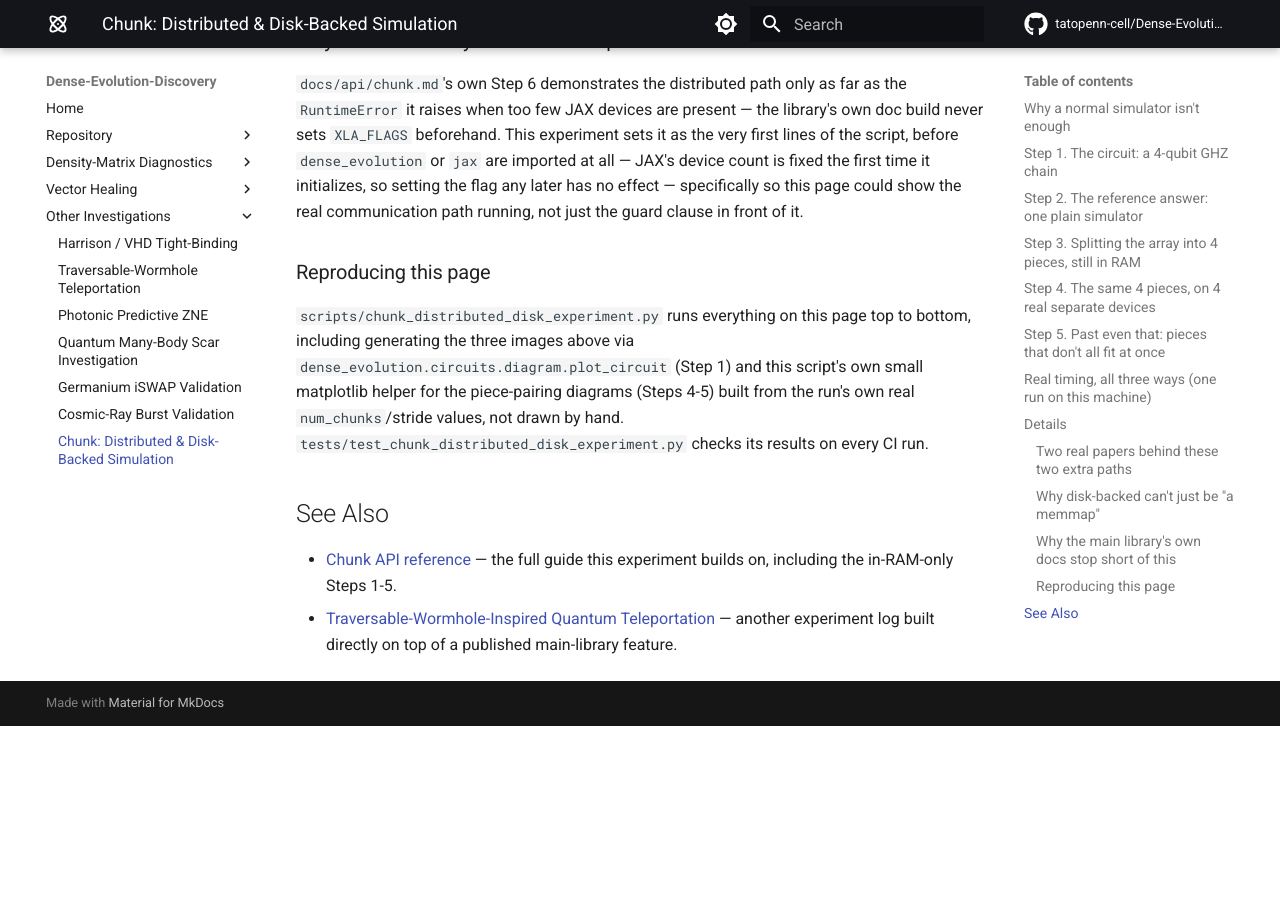
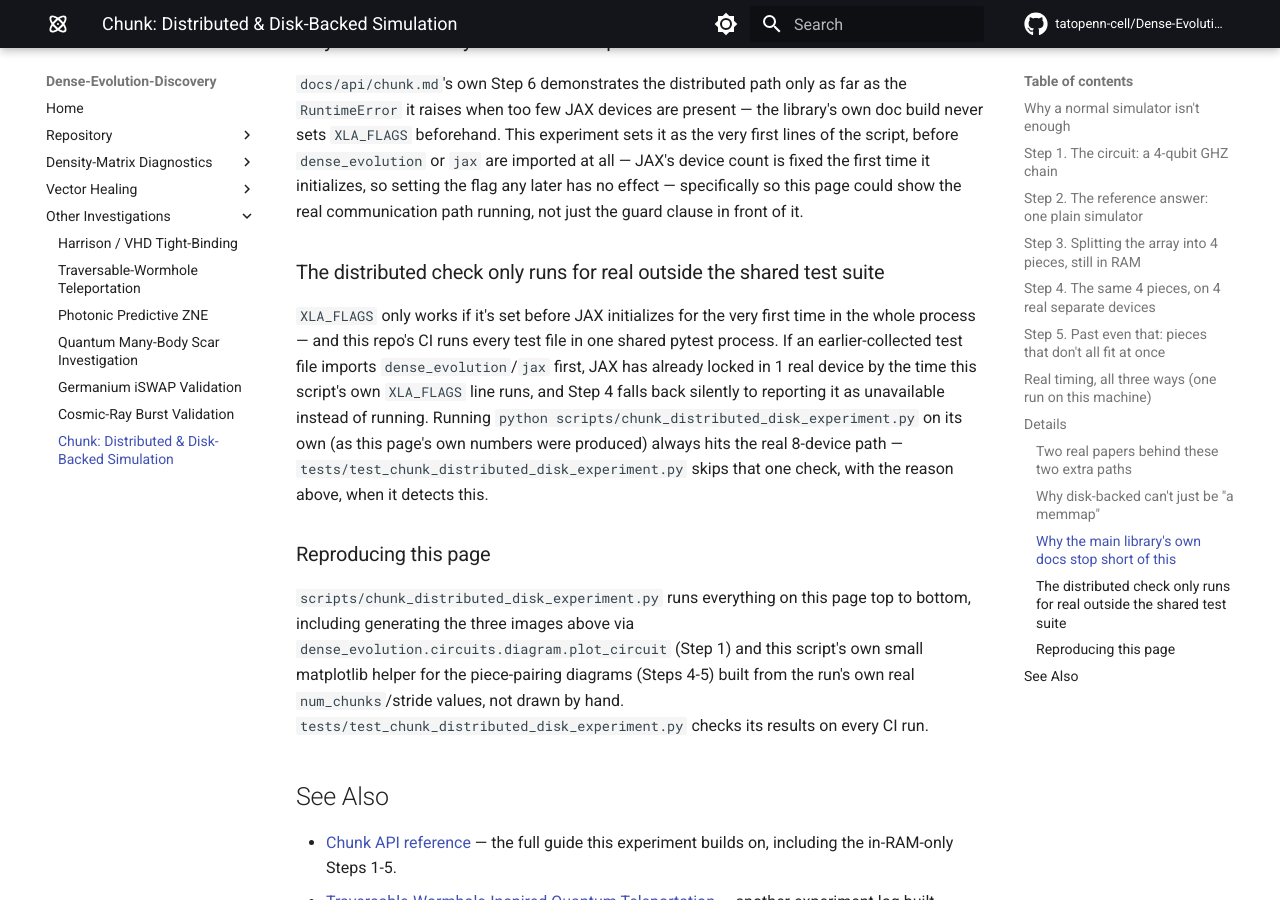
Before and after one commit to tatopenn-cell/Dense-Evolution-Discovery, an MkDocs documentation site: the page built from docs/chunk_distributed_disk_experiment.md, in a window 1280 px wide and 900 px high, scrolled down 4949 px. Built offline with MkDocs 1.6.1 and Material for MkDocs 9.7.7, drawn with Linux system fonts in a browser that asks for light colours; comment, search, counter and statistics services are not loaded; before the commit the page ends 5675 px from its top, so only the background shows below that.

Commit message:
Skip (not fail) the distributed-path test when JAX was already initialized by an earlier test file
JAX's device count locks in at first initialization for the whole pytest process; an earlier-collected test file importing dense_evolution first means this script's own XLA_FLAGS setting arrives too late to force 8 devices. Running the script alone still exercises the real path, as documented.

```diff
--- a/docs/chunk_distributed_disk_experiment.md
+++ b/docs/chunk_distributed_disk_experiment.md
@@ -191,6 +191,19 @@ fixed the first time it initializes, so setting the flag any later has no
 effect — specifically so this page could show the real communication path
 running, not just the guard clause in front of it.
 
+### The distributed check only runs for real outside the shared test suite
+
+`XLA_FLAGS` only works if it's set before JAX initializes for the very
+first time in the whole process — and this repo's CI runs every test
+file in one shared pytest process. If an earlier-collected test file
+imports `dense_evolution`/`jax` first, JAX has already locked in 1 real
+device by the time this script's own `XLA_FLAGS` line runs, and Step 4
+falls back silently to reporting it as unavailable instead of running.
+Running `python scripts/chunk_distributed_disk_experiment.py` on its own
+(as this page's own numbers were produced) always hits the real
+8-device path — `tests/test_chunk_distributed_disk_experiment.py` skips
+that one check, with the reason above, when it detects this.
+
 ### Reproducing this page
 
 `scripts/chunk_distributed_disk_experiment.py` runs everything on this
```
Also changed, not shown: 1 other file.
